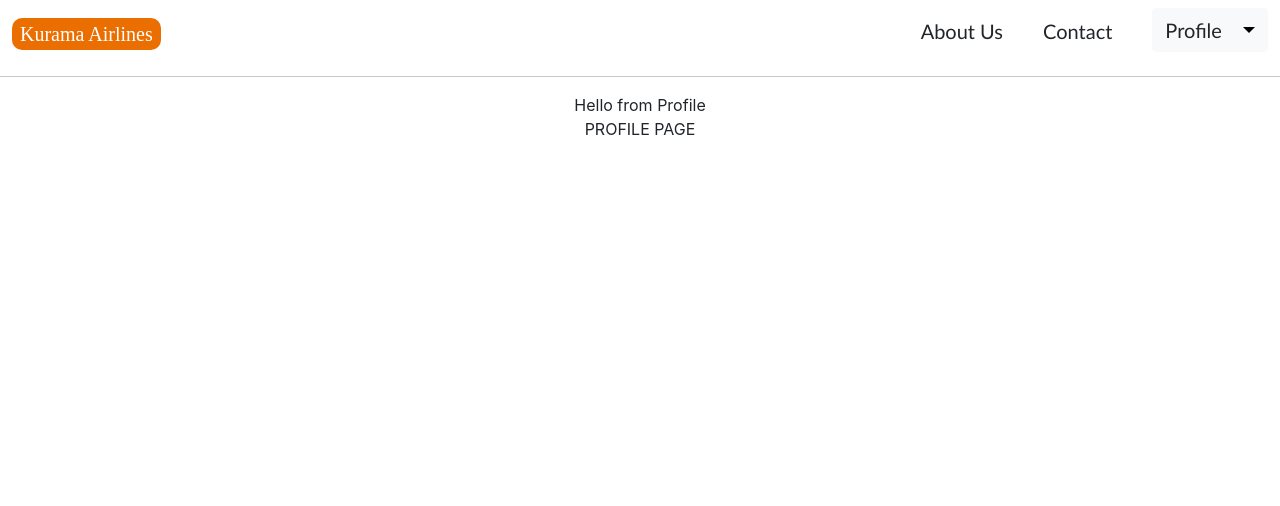
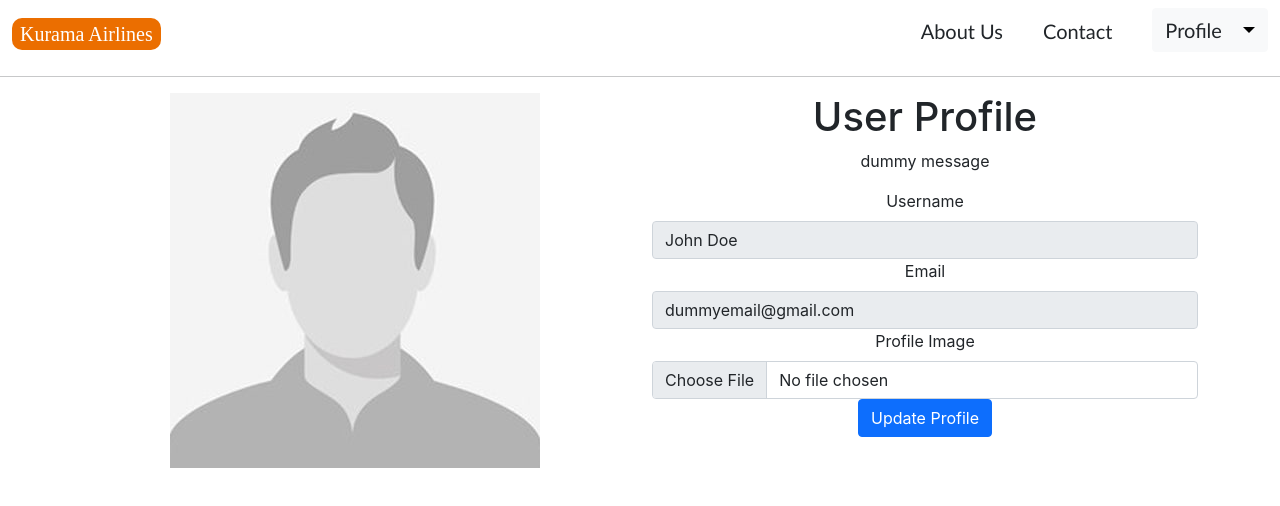
Before and after one commit to veedee2000/flight_reservation_system, a React (Create React App) app: page /profile in a window 1280 px wide. Shown: the top 506 px of the page. Built offline with nearby package versions, Linux system fonts and the light colour scheme.

Commit message:
Added profile component

```diff
--- a/src/components/Profile.js
+++ b/src/components/Profile.js
@@ -1,12 +1,39 @@
 import React from "react";
+import { Container,Row,Col,Form ,Button} from 'react-bootstrap';
+ import DefaultUserPic from "../images/team-male.jpg";
+function Profile() {
+    return (
+      <Container>
+      <Row>
+      <Col>
+      <img src={DefaultUserPic} alt="profils pic" />
+      </Col>
+      <Col>
+        <h1>User Profile</h1>
+        <Form className="form">
+      <p>dummy message</p>
+      <Form.Group controlId="formCategory1">
+      <Form.Label>Username</Form.Label>
+      <Form.Control disabled type="text" defaultValue='John Doe'/>
 
-function Profile() {
-  return (
-    <div>
-      Hello from Profile
-      <p>PROFILE PAGE</p>
-    </div>
-  );
+      </Form.Group>
+      <Form.Group controlId="formCategory2">
+      <Form.Label>Email</Form.Label>
+      <Form.Control disabled type="email" defaultValue='dummyemail@gmail.com' />
+
+      </Form.Group>
+
+      <Form.Group controlId="formCategory4">
+      <Form.Label>Profile Image</Form.Label>
+      <Form.Control type="file" name="profileImage"/>
+      </Form.Group>
+      <Button variant="primary">Update Profile</Button>
+      </Form>
+      </Col>
+
+      </Row>
+      </Container>
+      )
 }
 
 export default Profile;
```
Also changed, not shown: src/images/team-male.jpg (added).
